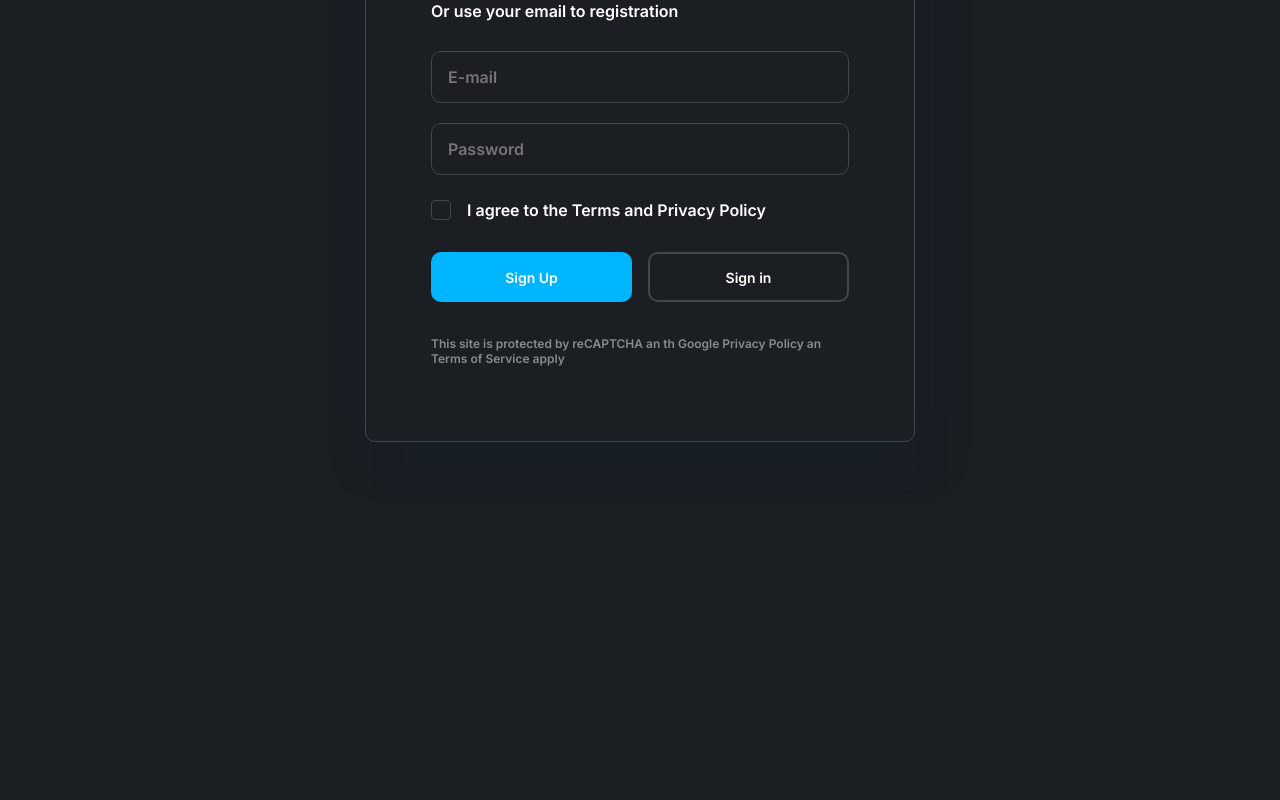
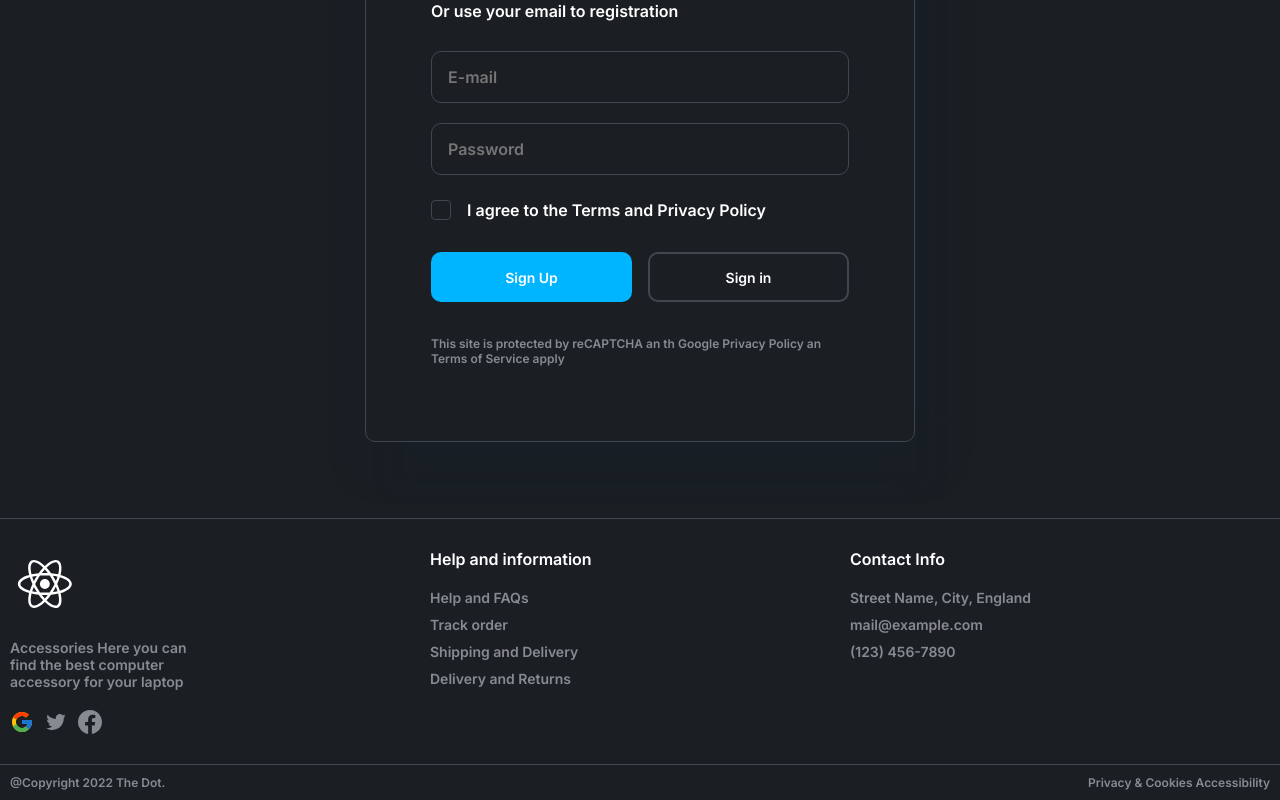
Before and after one commit to proll4588/shop-frontend, a React app: page /auth in a window 1280 px wide. Shown: the part 282-1082 px from the top of the page. Before the commit the page ends 800 px from the top, so only its background shows below. Built offline with nearby package versions, Linux system fonts and the light colour scheme; what apollo-upload-client would draw is missing.

Commit message:
add footer

```diff
--- a/src/ShopLayout/ShopLayout.module.scss
+++ b/src/ShopLayout/ShopLayout.module.scss
@@ -0,0 +1,10 @@
+.ShopLayout {
+    & {
+        // min-height: calc(100vh + 890px);
+    }
+    &__container {
+    }
+    &__content {
+        min-height: 100vh;
+    }
+}
--- a/src/ShopLayout/ShopLayout.tsx
+++ b/src/ShopLayout/ShopLayout.tsx
@@ -1,10 +1,5 @@
-import { useLazyQuery } from '@apollo/client'
-import { useLayoutEffect, useState } from 'react'
 import { Route, Routes } from 'react-router-dom'
-import { useRecoilState, useSetRecoilState } from 'recoil'
-import { CHECK_TOKEN, GET_START_DATA } from '../apollo/fetchs'
-import countsAtom from '../atoms/counts.atom'
-import tokenAtom from '../atoms/token.atom'
+import Footer from '../components/Footer/Footer'
 import Header from '../components/Header/Header'
 import useStart from '../hooks/start.hook'
 import AccountPage from '../pages/AccountPage/AccountPage'
@@ -13,6 +8,7 @@ import CartPage from '../pages/CartPage/CartPage'
 import GoodPage from '../pages/GoodPage/GoodPage'
 import GoodsPage from '../pages/GoodsPage/GoodsPage'
 import TypePage from '../pages/TypePage/TypePage'
+import styles from './ShopLayout.module.scss'
 
 /*
  * Компонент ShopLayout - это layout для магазинной части приложения
@@ -24,12 +20,12 @@ const ShopLayout = () => {
     if (!isInit) return <>Loading</>
 
     return (
-        <div className='ShopLayout'>
-            <div className='ShopLayout__container'>
+        <div className={styles.ShopLayout}>
+            <div className={styles.ShopLayout__container}>
+                <div className={styles.ShopLayout__content}>
+                    {' '}
                     <Header />
-
                     {/* TODO: Суда можно вставить route компонент */}
-
                     {/* TODO: Сделать оболочку для контента со всеми отступами */}
                     <Routes>
                         {/* Главная станица магазина */}
@@ -68,6 +64,9 @@ const ShopLayout = () => {
                         />
                     </Routes>
                 </div>
+
+                <Footer />
+            </div>
         </div>
     )
 }
--- /dev/null
+++ b/src/components/Footer/Footer.module.scss
@@ -0,0 +1,84 @@
+.Footer {
+    & {
+    }
+    &__container {
+        // padding: 1px 10px;
+    }
+    &__top {
+        // display: flex;
+        // flex-direction: row;
+        // justify-content: space-between;
+
+        border-top: 1px solid var(--color-border-1);
+        border-bottom: 1px solid var(--color-border-1);
+
+        display: grid;
+        grid-template-columns: 1fr 1fr 1fr;
+
+        padding: 30px 10px;
+    }
+    &__c1 {
+        width: 200px;
+
+        display: flex;
+        flex-direction: column;
+        gap: 20px;
+    }
+    &__icon {
+        font-size: 70px;
+        color: var(--color-light-text);
+    }
+    &__text {
+        font-size: 14px;
+        color: var(--color-grey-text);
+    }
+    &__icons {
+        display: flex;
+        flex-direction: row;
+        gap: 10px;
+    }
+    &__iconSoc {
+        color: var(--color-grey-text);
+        font-size: 24px;
+    }
+    &__c2 {
+        width: 200px;
+
+        // display: flex;
+        // flex-direction: column;
+        // gap: 20px;
+    }
+    &__title {
+        color: var(--color-light-text);
+        font-size: 16px;
+
+        margin-bottom: 20px;
+    }
+    &__list {
+        display: flex;
+        flex-direction: column;
+        gap: 10px;
+    }
+    &__listItem {
+        font-size: 14px;
+        color: var(--color-grey-text);
+    }
+    &__c3 {
+        width: 200px;
+    }
+    &__buttom {
+        padding: 10px;
+
+        display: flex;
+        flex-direction: row;
+        justify-content: space-between;
+    }
+    &__buttomLeft {
+        color: var(--color-grey-text);
+    }
+    &__buttomRight {
+        color: var(--color-grey-text);
+    }
+    & {
+    }
+}
--- /dev/null
+++ b/src/components/Footer/Footer.props.ts
@@ -0,0 +1 @@
+export default interface FooterProps {}
--- /dev/null
+++ b/src/components/Footer/Footer.tsx
@@ -0,0 +1,76 @@
+import React, { FC } from 'react'
+import { AiOutlineTwitter } from 'react-icons/ai'
+import { BsFacebook } from 'react-icons/bs'
+import { DiReact } from 'react-icons/di'
+import { FcGoogle } from 'react-icons/fc'
+import styles from './Footer.module.scss'
+import FooterProps from './Footer.props'
+
+const Footer: FC<FooterProps> = () => {
+    return (
+        <div className={styles.Footer}>
+            <div className={styles.Footer__container}>
+                <div className={styles.Footer__top}>
+                    <div className={styles.Footer__c1}>
+                        {/* <div className={styles.Footer__iconContaine}></div> */}
+                        <DiReact className={styles.Footer__icon} />
+                        <p className={styles.Footer__text}>
+                            Accessories Here you can find the best computer
+                            accessory for your laptop
+                        </p>
+                        <div className={styles.Footer__icons}>
+                            <FcGoogle className={styles.Footer__iconSoc} />
+                            <AiOutlineTwitter
+                                className={styles.Footer__iconSoc}
+                            />
+                            <BsFacebook className={styles.Footer__iconSoc} />
+                        </div>
+                    </div>
+                    <div className={styles.Footer__c2}>
+                        <div className={styles.Footer__title}>
+                            Help and information
+                        </div>
+                        <ul className={styles.Footer__list}>
+                            <li className={styles.Footer__listItem}>
+                                Help and FAQs
+                            </li>
+                            <li className={styles.Footer__listItem}>
+                                Track order
+                            </li>
+                            <li className={styles.Footer__listItem}>
+                                Shipping and Delivery
+                            </li>
+                            <li className={styles.Footer__listItem}>
+                                Delivery and Returns
+                            </li>
+                        </ul>
+                    </div>
+                    <div className={styles.Footer__c3}>
+                        <div className={styles.Footer__title}>Contact Info</div>
+                        <ul className={styles.Footer__list}>
+                            <li className={styles.Footer__listItem}>
+                                Street Name, City, England
+                            </li>
+                            <li className={styles.Footer__listItem}>
+                                mail@example.com
+                            </li>
+                            <li className={styles.Footer__listItem}>
+                                (123) 456-7890
+                            </li>
+                        </ul>
+                    </div>
+                </div>
+                <div className={styles.Footer__buttom}>
+                    <div className={styles.Footer__buttomLeft}>
+                        @Copyright 2022 The Dot.
+                    </div>
+                    <div className={styles.Footer__buttomRight}>
+                        Privacy & Cookies Accessibility
+                    </div>
+                </div>
+            </div>
+        </div>
+    )
+}
+
+export default Footer
--- /dev/null
+++ b/src/components/Footer/index.ts
@@ -0,0 +1 @@
+export * from './Footer'
```
Also changed, not shown: 1 other file (tests, documents, lock files or other folders). Lines whose indentation alone changed are shown as unchanged.
